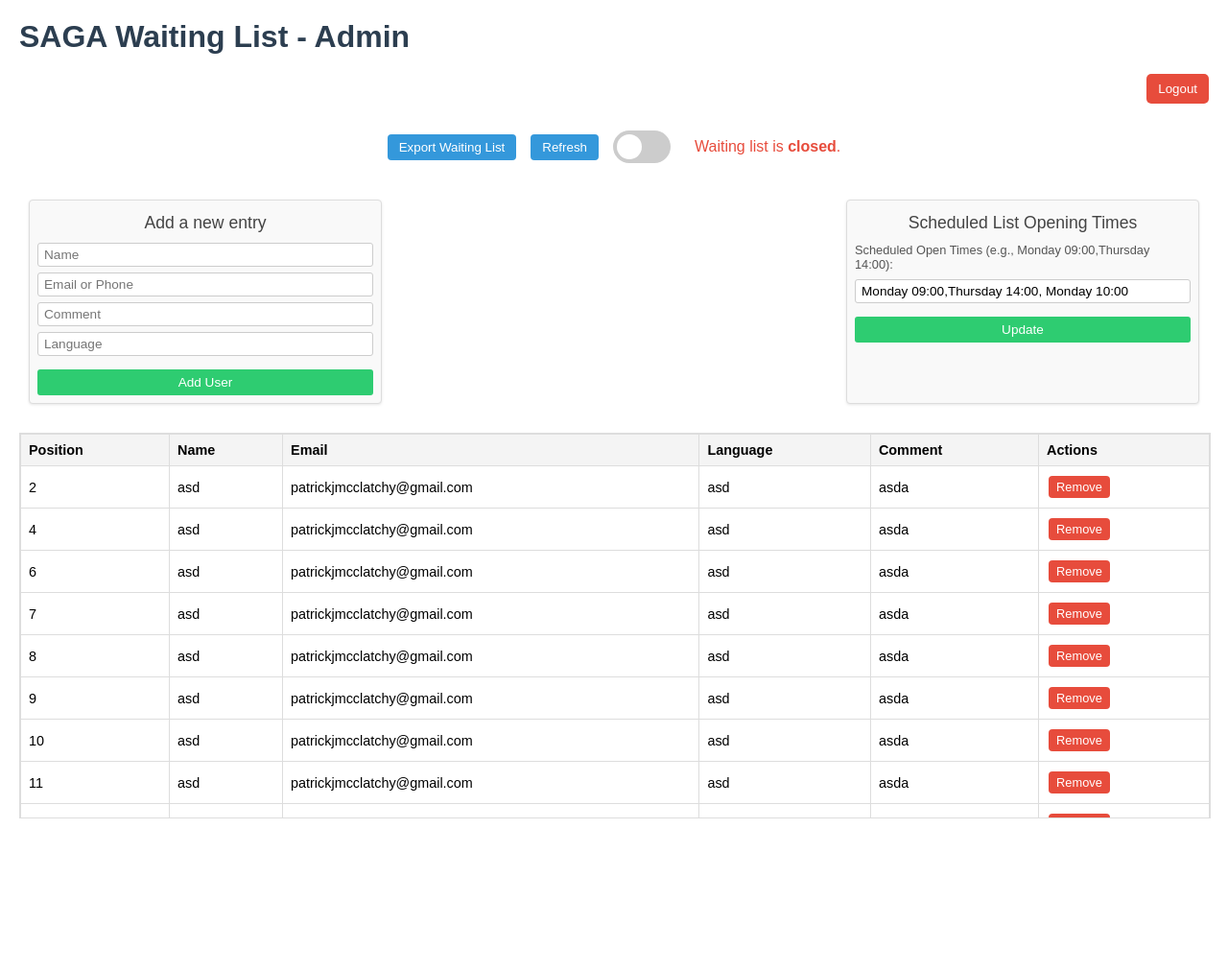
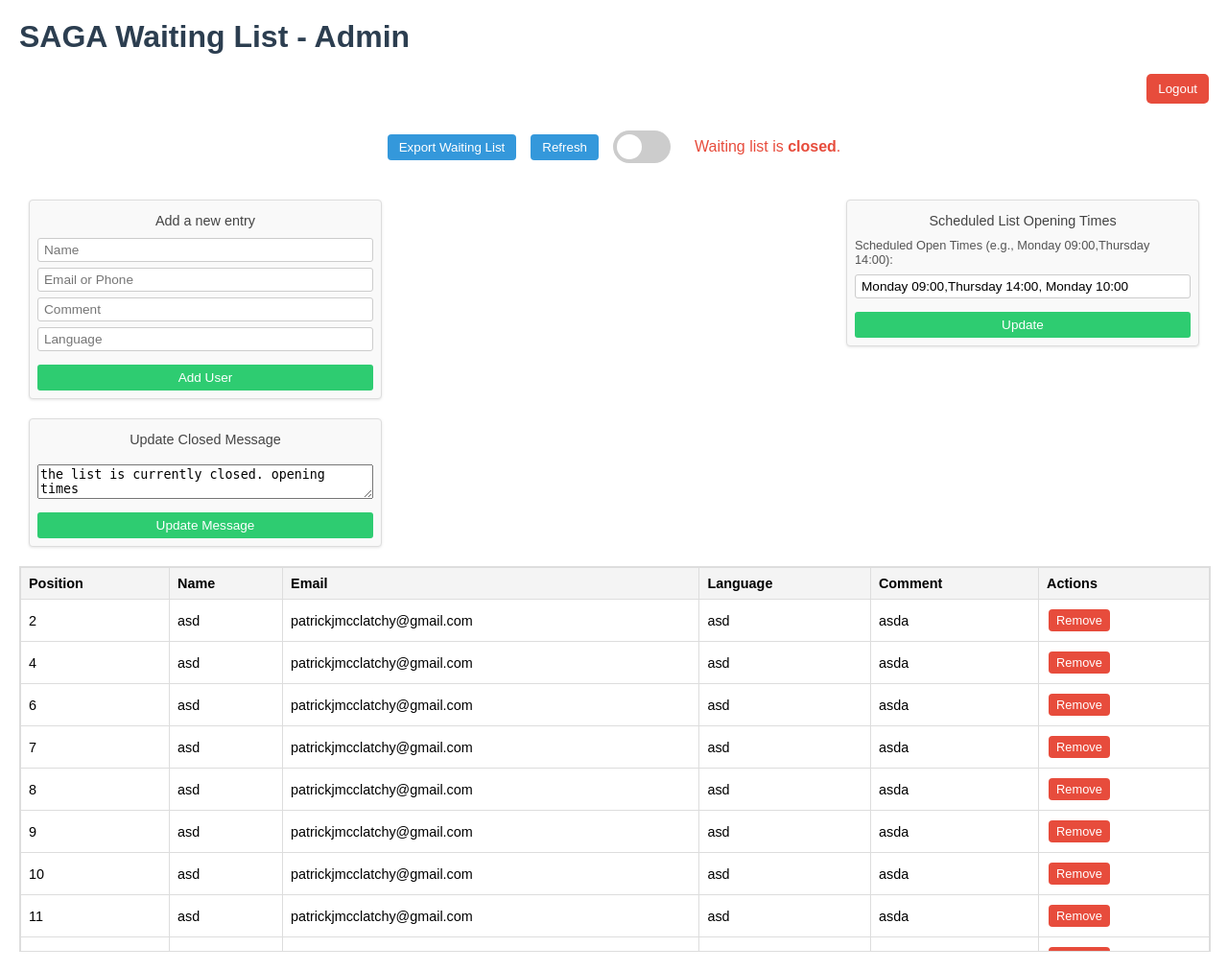
Before and after one commit to PatrickMcClatchy/waiting-list, a PHP site: page /public/admin_dashboard.html in a window 1280 px wide. Shown: the whole page at 96% size. Before the commit the page ends 853 px from the top, so only its background shows below. Run offline with PHP 8.4, Linux system fonts and the light colour scheme; the visitor is signed in with stand-in values (Sample User, id 1); data comes from the database, SQL or seed files in the repository; both versions use the stored data as it was after the commit.

Commit message:
change closed message function in admin

```diff
--- a/api/create_db.php
+++ b/api/create_db.php
@@ -56,6 +56,12 @@ try {
     $stmt->bindValue(':value', 'Monday 09:00,Thursday 14:00', SQLITE3_TEXT); // Example times
     $stmt->execute();
 
+    // Insert the default closed message if it doesn't exist
+    $stmt = $db->prepare("INSERT OR IGNORE INTO settings (key, value) VALUES (:key, :value)");
+    $stmt->bindValue(':key', 'closed_message', SQLITE3_TEXT);
+    $stmt->bindValue(':value', 'The waiting list is currently closed.', SQLITE3_TEXT);
+    $stmt->execute();
+
     echo "Database and tables setup complete!<br>";
 
 } catch (Exception $e) {
--- /dev/null
+++ b/api/get_closed_message.php
@@ -0,0 +1,39 @@
+<?php
+header('Content-Type: application/json');
+
+// Display errors for debugging
+ini_set('display_errors', 1);
+ini_set('display_startup_errors', 1);
+error_reporting(E_ALL);
+
+try {
+    $db = new SQLite3('../waiting_list.db');
+    if (!$db) {
+        throw new Exception('Failed to open database: ' . $db->lastErrorMsg());
+    }
+
+    $stmt = $db->prepare("SELECT value FROM settings WHERE key = :key");
+    if (!$stmt) {
+        throw new Exception('Failed to prepare statement: ' . $db->lastErrorMsg());
+    }
+
+    $stmt->bindValue(':key', 'closed_message', SQLITE3_TEXT);
+    $result = $stmt->execute();
+
+    if (!$result) {
+        throw new Exception('Error executing the query: ' . $db->lastErrorMsg());
+    }
+
+    $row = $result->fetchArray(SQLITE3_ASSOC);
+    if (!$row) {
+        throw new Exception('No row found for key "closed_message"');
+    }
+
+    $message = $row['value'] ? $row['value'] : 'The waiting list is currently closed.';
+
+    echo json_encode(['success' => true, 'message' => $message]);
+} catch (Exception $e) {
+    error_log($e->getMessage());
+    echo json_encode(['success' => false, 'message' => 'Error: ' . $e->getMessage()]);
+}
+?>
--- a/public/admin_dashboard.html
+++ b/public/admin_dashboard.html
@@ -5,6 +5,7 @@
     <meta name="viewport" content="width=device-width, initial-scale=1.0">
     <title>Admin Panel - Waiting List</title>
     <link rel="stylesheet" href="css/admin.css">
+    <script src="https://code.jquery.com/jquery-3.6.0.min.js"></script>
     <script>
         // Check if the user is logged in before loading the page content
         document.addEventListener('DOMContentLoaded', checkLoginStatus);
@@ -309,6 +310,39 @@ function performUserRemoval(userId) {
         }, 300);
     }, 3000);
 }
+
+function fetchClosedMessage() {
+    fetch('api_proxy.php?endpoint=get_closed_message.php')
+        .then(response => response.json())
+        .then(data => {
+            if (data.success && data.message) {
+                document.getElementById('closedMessage').value = data.message;
+            } else {
+                alert('Failed to fetch the current closed message: ' + (data.message || 'Unknown error.'));
+            }
+        })
+        .catch(error => {
+            console.error('Error fetching closed message:', error);
+            alert('An error occurred while fetching the current closed message.');
+        });
+}
+
+    function updateClosedMessage() {
+        const message = $('#closedMessage').val();
+
+        $.post('api_proxy.php?endpoint=update_closed_message.php', { message: message }, function(response) {
+            if (response.success) {
+                alert('Closed message updated successfully!');
+            } else {
+                alert('Failed to update closed message: ' + (response.message || 'Unknown error.'));
+            }
+        }, 'json').fail(function(jqXHR, textStatus, errorThrown) {
+            console.error('Error updating closed message:', textStatus, errorThrown); // Log the error
+            alert('An error occurred while updating the closed message.');
+        });
+    }
+
+    document.addEventListener('DOMContentLoaded', fetchClosedMessage);
     </script>
 </head>
 <body>
@@ -351,13 +385,23 @@ function performUserRemoval(userId) {
         </div>
     </div>
 
+    <div class="form-container">
+        <h2>Update Closed Message</h2>
+        <form id="updateClosedMessageForm" onsubmit="event.preventDefault(); updateClosedMessage();">
+            <label for="closedMessage"></label>
+            <textarea id="closedMessage" name="message" required></textarea>
+            <button type="submit">Update Message</button>
+        </form>
+    </div>
+
+
     <div class="table-container">
         <table id="waitingListTable"></table>
     </div>
 
     <div id="confirmationModal" class="modal">
         <div class="modal-content">
-            <p>Are you sure you want to remove this user?</p>
+            <p id="confirmationMessage">Are you sure you want to remove this user?</p>
             <button id="confirmBtn">Yes</button>
             <button id="cancelBtn">No</button>
         </div>
--- a/public/css/admin.css
+++ b/public/css/admin.css
@@ -103,6 +103,21 @@ input:checked + .slider:before {
     margin-left: 10px; /* Spacing between the switch and the status */
 }
 
+.forms-wrapper {
+    display: flex;
+    justify-content: space-between;
+    align-items: flex-start;
+    gap: 20px;
+    flex-wrap: nowrap;
+    overflow-x: auto;
+}
+
+.form-container {
+    flex: 1; /* Flex-grow: allow equal width distribution */
+    max-width: 300px; /* Optional: limit max width of forms */
+    margin: 0; /* Remove default margin */
+    min-width: 250px; /* Prevent forms from collapsing too much */
+}
 /* Smaller Form Container */
 .form-container {
     background-color: #f9f9f9;
@@ -116,7 +131,7 @@ input:checked + .slider:before {
 
 /* Smaller Header */
 .form-container h2 {
-    font-size: 1.1rem; /* Reduced font size */
+    font-size: 0.9rem; /* Reduced font size */
     margin: 5px 0 10px; /* Tighten spacing */
     text-align: center;
     color: #444;
@@ -258,6 +273,7 @@ th {
     display: flex;
     justify-content: space-between;
 }
+
 .modal {
     display: none;
     position: fixed;
@@ -267,24 +283,18 @@ th {
     width: 100%;
     height: 100%;
     overflow: auto;
+    background-color: rgb(0,0,0);
     background-color: rgba(0,0,0,0.4);
 }
 
 .modal-content {
-    background-color: #fff;
+    background-color: #fefefe;
     margin: 15% auto;
     padding: 20px;
     border: 1px solid #888;
     width: 80%;
-    max-width: 400px;
+    max-width: 300px;
     text-align: center;
-    box-shadow: 0 4px 8px rgba(0, 0, 0, 0.2);
-    border-radius: 10px;
-}
-
-.modal-content p {
-    font-size: 18px;
-    margin-bottom: 20px;
 }
 
 .modal-content button {
@@ -292,8 +302,6 @@ th {
     padding: 10px 20px;
     border: none;
     cursor: pointer;
-    font-size: 16px;
-    border-radius: 5px;
 }
 
 .modal-content button#confirmBtn {
--- /dev/null
+++ b/public/error_log.txt
@@ -0,0 +1 @@
+[08-Jan-2025 13:32:33 UTC] PHP Deprecated:  Constant FILTER_SANITIZE_STRING is deprecated in /Users/pad/Desktop/coding/waiting-list/api/update_closed_message.php on line 20
```
Also changed, not shown: api/update_closed_message.php (added, +41 -0 lines), public/index.html (+12 -6 lines), waiting_list.db.
